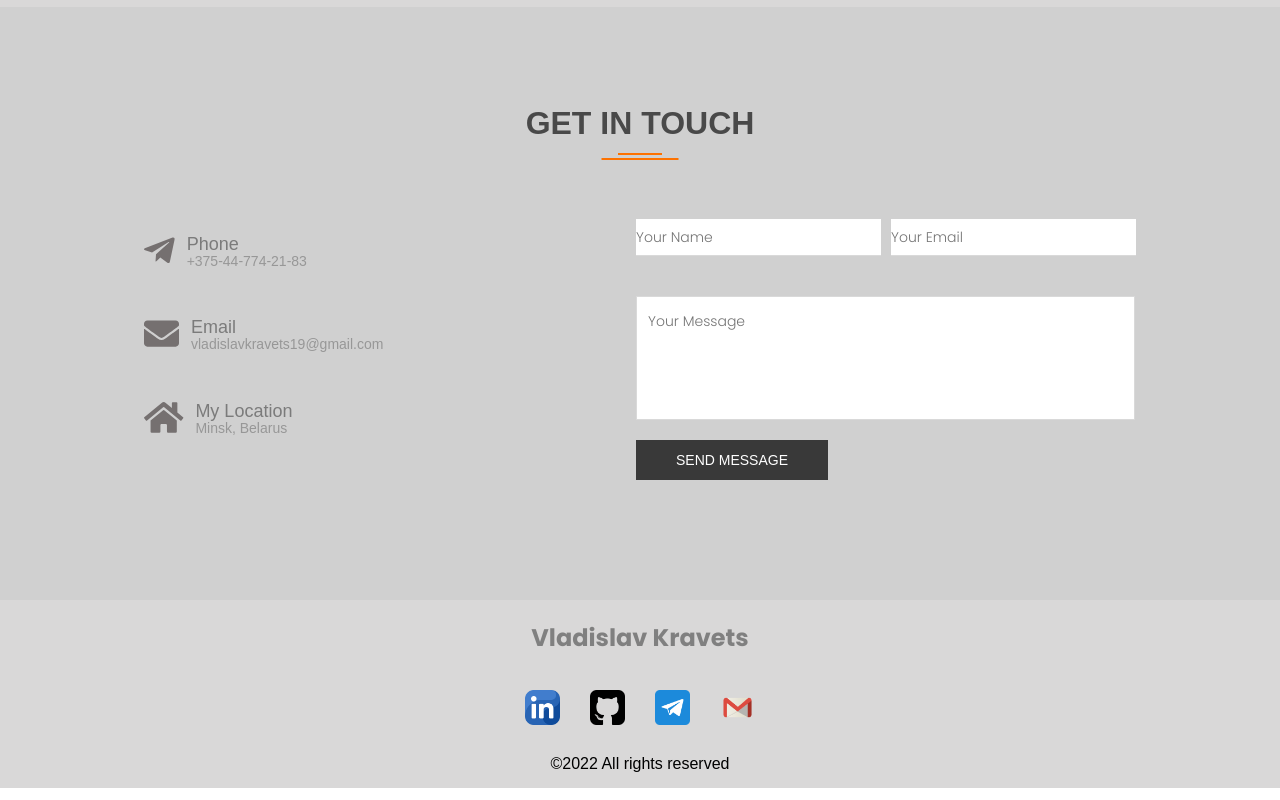
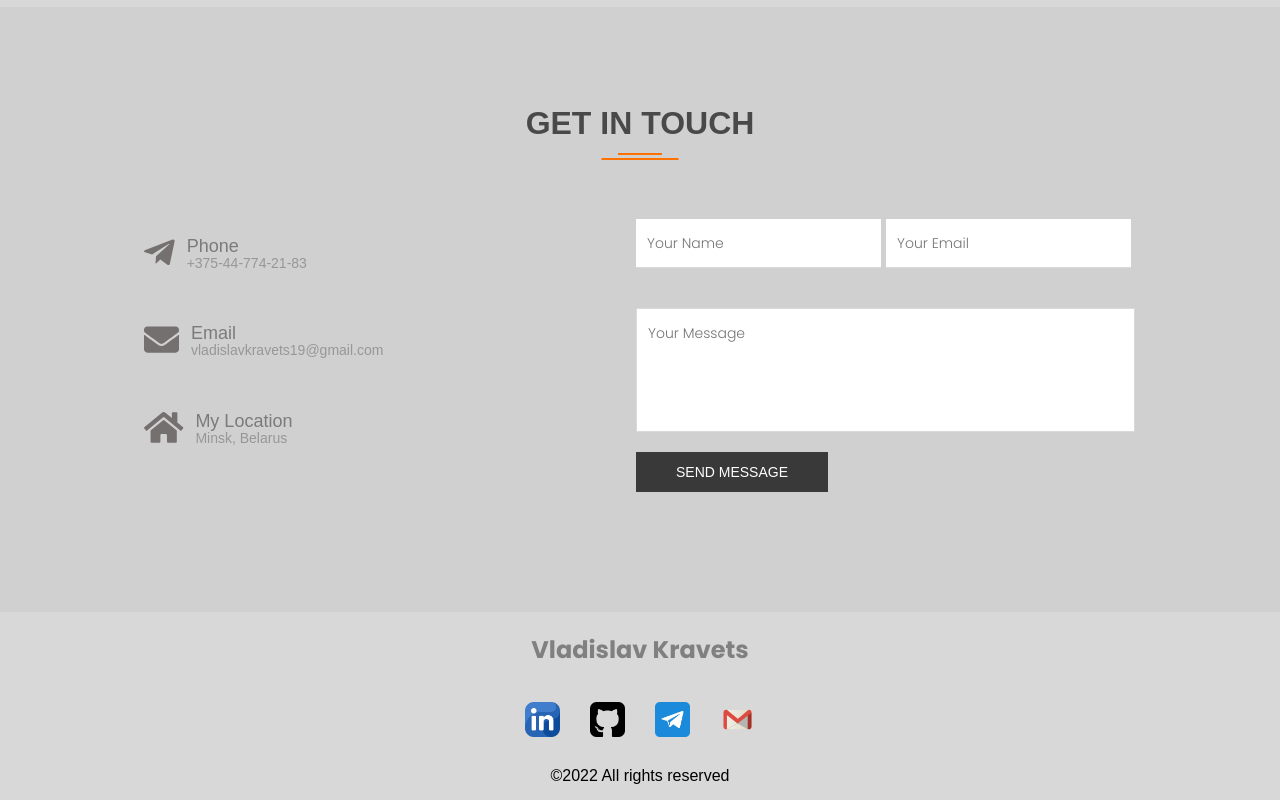
Before and after one commit to VladKravets/CV, a React (Create React App) app: page / in a window 1280 px wide. Shown: the part 3334-4134 px from the top of the page. Built offline with nearby package versions, Linux system fonts and the light colour scheme.

Commit message:
changes visible placeholder on form

```diff
--- a/src/a1_main/Main.js
+++ b/src/a1_main/Main.js
@@ -24,6 +24,7 @@ function Main() {
                     <img src={photo} alt="it's me"/>
                 </div>
             </div>
+
         </div>
     );
 }
--- a/src/a6_contacts/form/Form/Form.module.scss
+++ b/src/a6_contacts/form/Form/Form.module.scss
@@ -18,7 +18,8 @@
       @include text($colorForForm, 14px, 300, 26px, normal);
       border: none;
       border-bottom: 1px solid $colorForBorderInForm;
-      padding: 5px 0;
+      padding: 11px;
+      margin-right: 5px;
       font-family: $fontFamily;
       width: 49%;
     }
@@ -36,6 +37,7 @@
     border: 1px solid $colorForBorderInForm;
     margin: 40px 0 20px 0;
     padding: 11px;
+
     width: 95%;
     height: 100px;
     resize: none;
```
Also changed, not shown: src/a1_main/Main.module.scss (line endings or trailing spaces).
